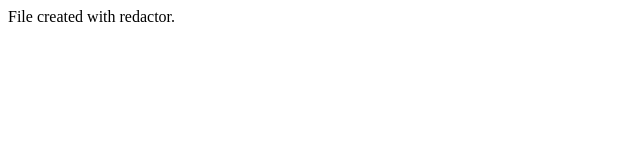
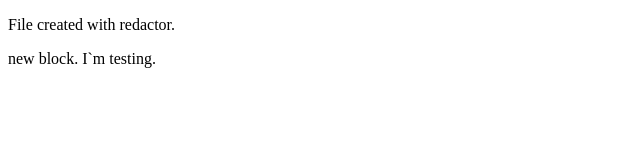
Before and after one commit to Danava/First_steps, a plain HTML site: page index_more.html in a window 1280 px wide. Shown: the whole page, without its empty margins (0-640 px from the left). Drawn offline with Linux system fonts and the light colour scheme.

Commit message:
Update index_more.html

```diff
--- a/index_more.html
+++ b/index_more.html
@@ -8,7 +8,8 @@
 </head>
 
 <body>
-      File created with redactor.
+      <p>File created with redactor.</p>
+      <div>new block. I`m testing.</div>
 </body>
 
 </html>
```
